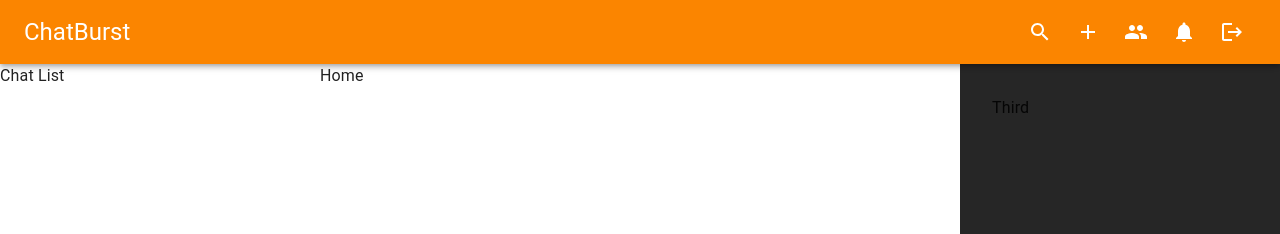
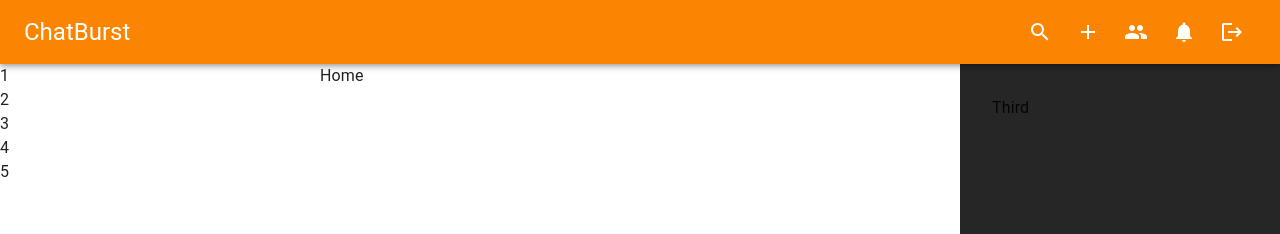
Before and after one commit to devanshV18/ChatBurst, a React (Vite) app in the folder client/: page / in a window 1280 px wide. Shown: the top 234 px of the page. Built offline with nearby package versions, Linux system fonts and the light colour scheme.

Commit message:
chat item initiated

```diff
--- a/client/src/components/layout/AppLayout.jsx
+++ b/client/src/components/layout/AppLayout.jsx
@@ -15,7 +15,9 @@ const AppLayout = () => WrappedComponent => {
             <Header/>
 
             <Grid container height={"calc(100vh -4rem)"}>
-              <Grid item sm={4} md={3} sx={{display : {xs: "none", sm: "block"},}} height={"100vh"} ><ChatList/></Grid>
+              <Grid item sm={4} md={3} sx={{display : {xs: "none", sm: "block"},}} height={"100vh"} >
+                <ChatList chats={[1,2,3,4,5]}/>
+              </Grid>
 
               <Grid item xs={12} sm={8} md={5} lg={6} height={"100vh"}>
                 <WrappedComponent {...props}/>
--- a/client/src/components/specific/ChatList.jsx
+++ b/client/src/components/specific/ChatList.jsx
@@ -1,10 +1,22 @@
+import { Stack } from '@mui/material'
 import React from 'react'
 
-const ChatList = () => {
+const ChatList = ({w="100%",chats=[],chatId,onlineUsers=[],newMessagesAlert=[{
+    chatId: "",
+    count: 0
+    }],
+    handleDeleteChat
+}) => {
   return (
-    <div>
-      Chat List
-    </div>
+    <Stack width={w} direction={"column"}>
+        {
+            chats?.map((data) => {
+                return (
+                    <div>{data}</div>
+                )
+            })
+        }
+    </Stack>
   )
 }
 
--- a/client/src/components/styles/StyledComponents.jsx
+++ b/client/src/components/styles/StyledComponents.jsx
@@ -1,4 +1,5 @@
 import {styled} from "@mui/material"
+import {Link as LinkComponent} from "react-router-dom"
 
 export const VisuallyHiddenInput = styled("input")({
     border: 0,
@@ -11,3 +12,11 @@ export const VisuallyHiddenInput = styled("input")({
     whiteSpace: "nowrap",
     width: 1
 })
+
+export const Link = styled(LinkComponent)
+    `text-decoration: none;
+     color: black;
+     &: hover {
+         background-color: #f0f0f0;
+      }
+    `;
```
Also changed, not shown: client/src/components/shared/ChatItem.jsx (added, +28 -0 lines).
